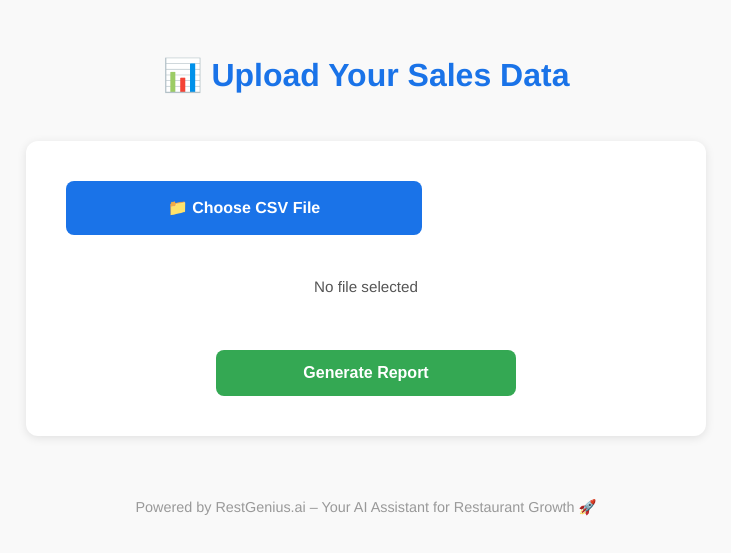
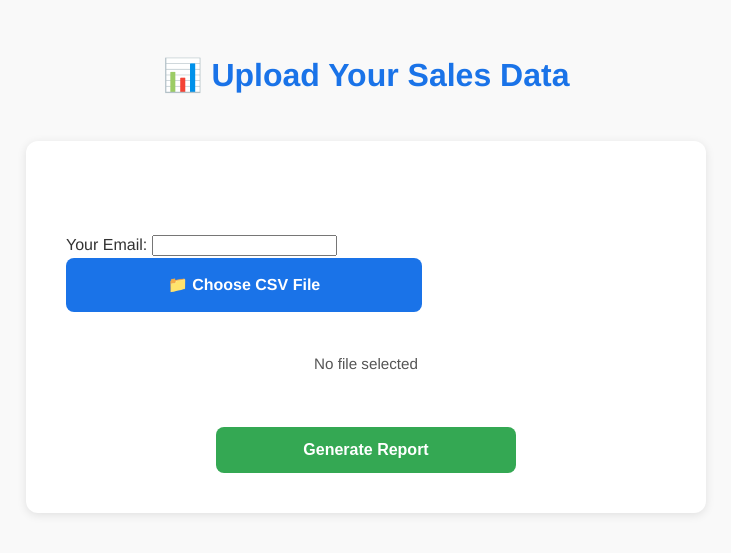
Before and after one commit to RestGenius/restgenius, a Flask app: page / in a window 1280 px wide. Shown: the top 553 px of the page, without its empty margins (274-1005 px from the left). Run offline with Flask 3, Linux system fonts and the light colour scheme.

Commit message:
Update index.html

```diff
--- a/templates/index.html
+++ b/templates/index.html
@@ -82,6 +82,10 @@
   <h1>📊 Upload Your Sales Data</h1>
 
   <form method="POST" action="/analyze" enctype="multipart/form-data">
+    <input type="file" name="file" required>
+    <br><br>
+    <label for="email">Your Email:</label>
+    <input type="email" name="email" required>
     <label for="file-upload" class="custom-file-upload">
       📁 Choose CSV File
     </label>
```
